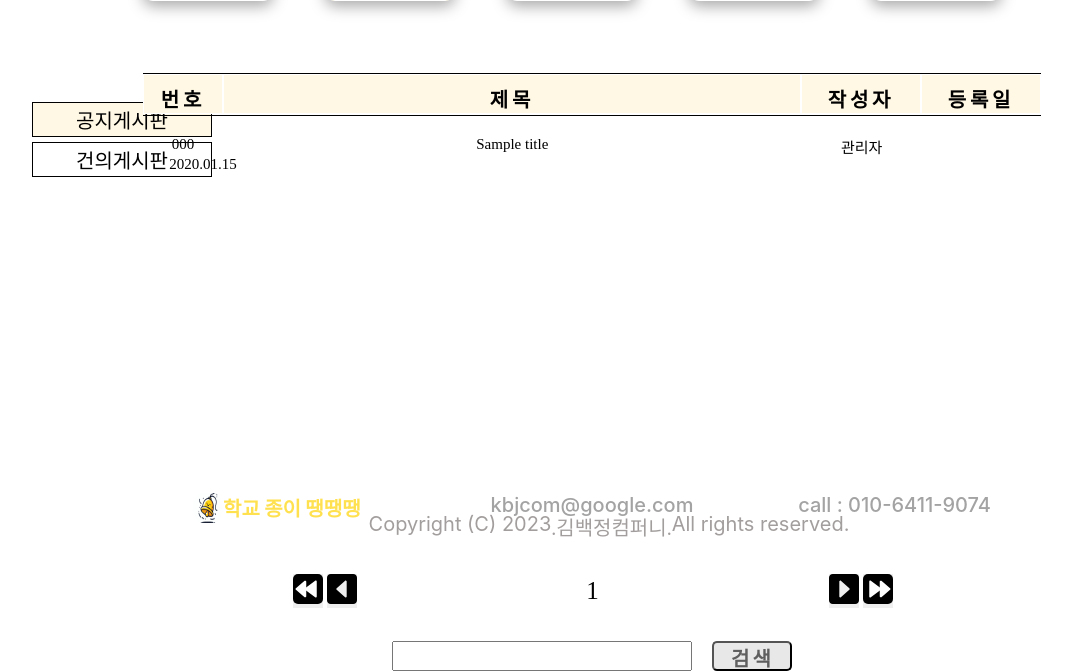
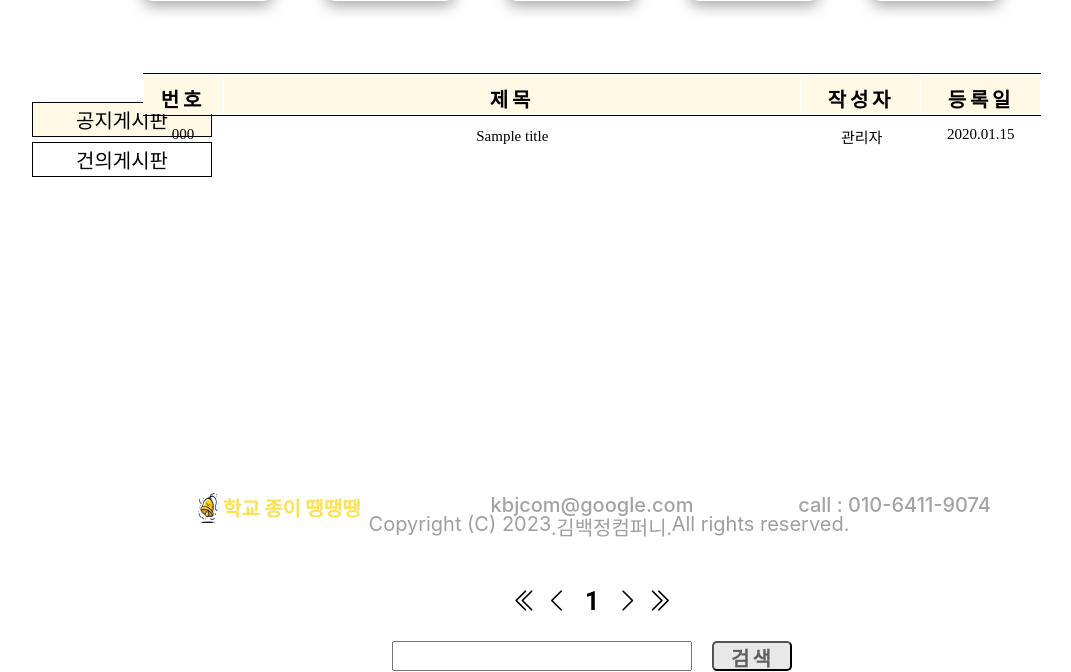
Before and after one commit to jmsdew/kimbaekjung, a Spring app: template semi-project/src/main/resources/templates/school/call_info_notification.html in a window 1280 px wide. Shown: the part 258-930 px from the top of the page, without its empty margins (48-1119 px from the left). Run offline with Thymeleaf, Linux system fonts and the light colour scheme; the template is opened without the code that fills it: most values are stand-ins (such as "Sample title", 1, 10 or a date in 2020); data that the repository does not hold is empty; some web fonts are replaced.

Commit message:
triple merge

```diff
--- a/semi-project/src/main/resources/static/css0/StuGlobal.css
+++ b/semi-project/src/main/resources/static/css0/StuGlobal.css
@@ -215,7 +215,7 @@ header nav ul li button a{
     background: rgba(255,247,227,1);
     opacity: 1;
     position: absolute;
-    top: 39.5%;
+    top: 320px;
     left: 0;
     overflow: hidden;
     display: flex;
@@ -323,7 +323,7 @@ header nav ul li button a{
 
 #section5{
     width: 83.3%;
-    height: 47.1%;
+    height: 372px;
     top: 430px;
     left: 16.7%;
     position: absolute;
--- a/semi-project/src/main/resources/static/css0/call_notification.css
+++ b/semi-project/src/main/resources/static/css0/call_notification.css
@@ -179,74 +179,103 @@
   word-wrap: break-word;
 }
 
-#namelist1{
+#article {
+  gap: 10px;
+}
+
+.namelist1{
   width: 100%;
-  height: 70%;
-  overflow: auto;
+  height: 30px;
   display: flex;
-  gap: 0;
-  flex-wrap: wrap; /* 자식 요소들을 여러 줄에 걸쳐 정렬 */
   justify-content: flex-start; /* 왼쪽에서부터 정렬 */
   align-content: flex-start;
 }
 
-#namelist1 div{
+#special1{
   text-align: center;
-}
-
-#special1{
   height: 20px;
   width: 80px;
   font-size: 15px;
   font-weight: 450;
 }
 #special2{
+  text-align: center;
   height: 20px;
   width: 578.67px;
   font-size: 15px;
   font-weight: 450;
+  border: none;
+  background-color: white;
 }
 #special3{
+  text-align: center;
   height: 20px;
   width: 120px;
   font-size: 15px;
   font-weight: 450;
 }
 #special4{
+  text-align: center;
   height: 20px;
-  width: 120px;
+  width: 118px;
   font-size: 15px;
   font-weight: 450;
 }
 
 
+/*#allPageBtn{*/
+/*  width: 600px;*/
+/*  height: 40px;*/
+/*  left: 20%;*/
+/*  position: absolute;*/
+/*  bottom: 60px;*/
+/*  display: flex;*/
+/*  gap: 20px;*/
+/*  justify-content: center;*/
+/*  align-items: center;*/
+/*}*/
 
-#allPageBtn{
-  width: 600px;
+/*#allPageBtn a{*/
+/*  font-size: 25px;*/
+/*  text-align: center;*/
+/*  display: block;*/
+/*}*/
+
+/*#leftBtns{*/
+/*  position: absolute;*/
+/*  left: 0;*/
+/*}*/
+
+/*#rightBtns{*/
+/*  position: absolute;*/
+/*  right: 0;*/
+/*}*/
+.paging {
+  font-size: 25px;
+  width: 90%;
   height: 40px;
-  left: 20%;
   position: absolute;
-  bottom: 60px;
-  display: flex;
-  gap: 20px;
+  bottom: 50px;
+  display: inline-flex;
+  align-items: center;
   justify-content: center;
-  align-items: center;
 }
 
-#allPageBtn a{
-  font-size: 25px;
-  text-align: center;
-  display: block;
+.paging>i,
+.paging>.pages {
+  margin: 0 10px;
 }
 
-#leftBtns{
-  position: absolute;
-  left: 0;
+.paging>i,
+.pages>span {
+  font-family: 'Roboto', sans-serif;
+  margin: 0 3px;
+  cursor: pointer;
 }
 
-#rightBtns{
-  position: absolute;
-  right: 0;
+.active {
+  color: black;
+  font-weight: bold;
 }
 
 #research{
--- a/semi-project/src/main/resources/templates/school/call_info_notification.html
+++ b/semi-project/src/main/resources/templates/school/call_info_notification.html
@@ -12,29 +12,29 @@
 <header class="navbox">
   <nav>
     <h1>
-      <button class="main" onclick="location.href='/main/main'">
-        학교종이 땡땡땡
+      <button class="main">
+        <a href="#">학교종이 땡땡땡</a>
       </button>
     </h1>
     <ul>
       <li>
-        <button class="ranking" onclick="location.href='/rank/rank'">
-          랭킹
+        <button class="ranking">
+          <a href="#">랭킹</a>
         </button>
       </li>
       <li>
-        <button class="calendar" onclick="location.href='/calendar/calendar'">
-          캘린더
+        <button class="calendar">
+          <a href="#">캘린더</a>
         </button>
       </li>
       <li>
-        <button class="student-management" onclick="location.href='/management/student_manage'">
-          학생관리
+        <button class="student-management">
+          <a href="/management/student_manage">학생관리</a>
         </button>
       </li>
       <li>
-        <button class="mypage" onclick="location.href='/school/mypage_info'">
-          마이페이지
+        <button class="mypage">
+          <a id="myPage" href="/school/mypage_info">마이페이지</a>
         </button>
       </li>
     </ul>
@@ -110,41 +110,54 @@
     </div>
   </div>
 
-  <section id="namelist1" th:each="title1 : ${titles}">
+  <!--  -->
+  <section class="namelist1" th:each="title1 : ${titles}">
     <div id="special1" th:text="${title1.code}"></div>
-    <div id="special2" th:text="${title1.name}"></div>
+    <button id="special2" th:text="${title1.name}"></button>
     <div id="special3">관리자</div>
     <div id="special4" th:text="${#dates.format(title1.noticeDate, 'yyyy.MM.dd')}"></div>
-
-
   </section>
 
+  <!--&&&&&&&&&&&&&&&&&-->
+  <div class="paging">
+    <i class="bi-chevron-double-left" id="firstPage"></i>
+    <i class="bi-chevron-left" id="prevPage"></i>
+    <div class="pages">
+      <span class="active">1</span>
+      <span>2</span>
+      <span>3</span>
+      <span>4</span>
+      <span>5</span>
+    </div>
+    <i class="bi-chevron-right" id="nextPage"></i>
+    <i class="bi-chevron-double-right" id="lastPage"></i>
+  </div>
 
   <!--************페이지 넘김 버튼**************-->
-  <div id="allPageBtn">
-    <div id="leftBtns">
-      <button style="border: none">
-        <img src="/img/doubleArrow.svg">
-      </button>
+  <!--  <div id="allPageBtn">-->
+  <!--    <div id="leftBtns">-->
+  <!--      <button style="border: none">-->
+  <!--        <img src="/img/doubleArrow.svg">-->
+  <!--      </button>-->
 
-      <button style="border: none">
-        <img src="/img/arrow.svg">
-      </button>
-    </div>
+  <!--      <button style="border: none">-->
+  <!--        <img src="/img/arrow.svg">-->
+  <!--      </button>-->
+  <!--    </div>-->
 
-    <a href="#">1</a>
+  <!--    <a href="#">1</a>-->
 
-    <div id="rightBtns">
-      <button style="border: none">
-        <img src="/img/arrow.svg" style="transform: rotate(180deg)">
-      </button>
+  <!--    <div id="rightBtns">-->
+  <!--      <button style="border: none">-->
+  <!--        <img src="/img/arrow.svg" style="transform: rotate(180deg)">-->
+  <!--      </button>-->
 
-      <button style="border: none">
-        <img src="/img/doubleArrow.svg" style="transform: rotate(180deg)">
-      </button>
-    </div>
+  <!--      <button style="border: none">-->
+  <!--        <img src="/img/doubleArrow.svg" style="transform: rotate(180deg)">-->
+  <!--      </button>-->
+  <!--    </div>-->
 
-  </div>
+  <!--  </div>-->
   <!--  ****************검색기능***************-->
   <div id="research">
     <input type="text" id="search">
@@ -168,5 +181,101 @@
     <div>All rights reserved.</div>
   </div>
 </footer>
+
+<script>
+  /* 페이지 네이션 */
+  const countPerPage = 2; // 페이지 당 데이터 수
+  const showPageCnt = 2; // 화면에 보일 페이지 번호 개수
+  const totalRows = document.querySelectorAll('.namelist1').length; // 총 데이터 수
+  const totalPage = Math.ceil(totalRows / countPerPage); // 총 페이지 수, Math.ceil : 소수점 자리에서 올림 기능
+
+  let currentPage = 1; // 초기 페이지 초기화
+
+  // 페이지 네이션(페이지 번호) 출력 함수
+  function renderPagination() {
+
+    let pageGroup = Math.ceil(currentPage / showPageCnt) // 페이지 그룹. (1~5그룹, 6~10그룹, ...)
+
+    const pagesDiv = document.querySelector('.pages');
+    pagesDiv.innerHTML = ''; // 기존 1~5 페이지 초기화
+
+    let first = pageGroup * showPageCnt - (showPageCnt - 1); // 페이지 그룹의 첫 페이지 번호
+    let last = pageGroup * showPageCnt // 페이지 그룹의 마지막 페이지 번호
+
+    if (last > totalPage) {
+      last = totalPage;
+    } // 마지막 페이지 번호가 전체 페이지 번호보다 높을 경우 마지막 페이지로 설정
+
+    // 그룹의 첫 페이지 부터 마지막 페이지 까지 반복
+    for (let i = first; i <= last; i++) {
+      const pageSpan = document.createElement('span'); // createElement(): 새로운 HTML 요소를 생성
+      pageSpan.textContent = i; // pageSpan의 텍스트 내용을 i의 값으로 설정
+      pageSpan.addEventListener('click', function () { // pageSpan 클릭시 함수 실행
+        currentPage = i; // 클릭한 번호로 현재 페이지 설정
+        renderContent(currentPage); // 현재 페이지의 데이터를 표시하는 함수 호출
+        renderPagination(); // 페이지 네이션 다시 렌더링
+      });
+      if (i === currentPage) {
+        pageSpan.classList.add('active'); // pageSpan에 active 클래스 추가
+      }
+      pagesDiv.appendChild(pageSpan); // pagesDiv에 자식요소로 pageSpan 추가
+    }
+  }
+
+  // 페이지 데이터 출력 함수
+  function renderContent(page) {
+    const startIdx = (page - 1) * countPerPage; // 클릭한 페이지에서 불러올 첫번째 데이터 인덱스 번호
+    const endIdx = startIdx + countPerPage - 1; // 클릭한 페이지에서 불러올 마지막 데이터 인덱스 번호
+    const noticeRows = document.querySelectorAll('.namelist1') // noticeRows = 클래스가 content-notice-table-body 인 요소 모두 선택
+
+    noticeRows.forEach((row, idx) => { // 각 요소의 인덱스를 확인 후, 해당 인덱스가 현재 페이지에 표시되어야 하는 범위 내에 있는지 확인
+      if (idx >= startIdx && idx <= endIdx) { // 해당 인덱스가 범위 내에 있는 경우
+        row.style.display = 'flex'; // table-row로 설정되어 표시
+      } else {
+        row.style.display = 'none'; // none으로 설정되어 숨겨진다.
+      }
+    });
+  }
+
+  // 페이지 로드 시 초기화 및 페이지네이션 랜더링
+  document.addEventListener('DOMContentLoaded', function () {
+    renderContent(currentPage);
+    renderPagination();
+  });
+
+  // 이전 페이지로 이동
+  document.getElementById('prevPage').addEventListener('click', function () {
+    if (currentPage > 1) {
+      currentPage--;
+      renderContent(currentPage);
+      renderPagination();
+    }
+  });
+
+  // 다음 페이지로 이동
+  document.getElementById('nextPage').addEventListener('click', function () {
+    if (currentPage < totalPage) {
+      currentPage++;
+      renderContent(currentPage);
+      renderPagination();
+    }
+  });
+
+  // 처음 페이지로 이동
+  document.getElementById('firstPage').addEventListener('click', function () {
+    currentPage = 1;
+    renderContent(currentPage);
+    renderPagination();
+  });
+
+  // 마지막 페이지로 이동
+  document.getElementById('lastPage').addEventListener('click', function () {
+    currentPage = totalPage;
+    renderContent(currentPage);
+    renderPagination();
+  })
+</script>
+
+
 </body>
 </html>
```
Lines whose indentation alone changed are shown as unchanged.
